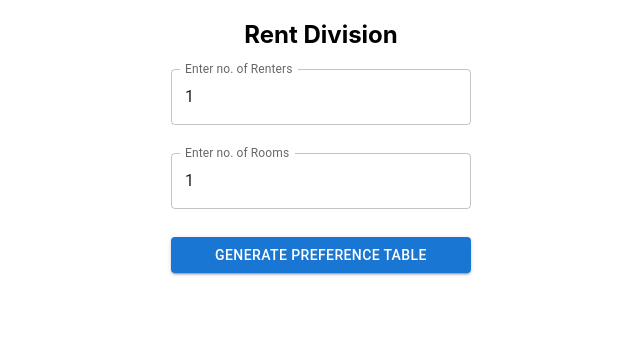
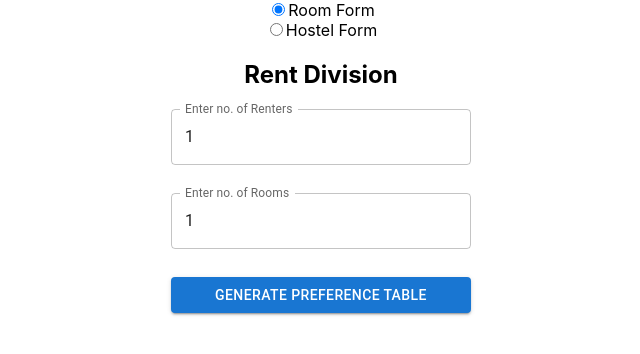
Before and after one commit to santoshkavhar/Rent-Division-UI, a React (Create React App) app: page / in a window 1280 px wide. Shown: the top 354 px of the page, without its empty margins (319-959 px from the left). Built offline with nearby package versions, Linux system fonts and the light colour scheme.

Commit message:
Radio button added to get hostel floor or just room rent division

```diff
--- a/src/App.js
+++ b/src/App.js
@@ -1,11 +1,27 @@
+import React, { useState } from 'react'; // Don't forget to import useState
 import logo from './logo.svg';
 import './App.css';
 import Form from './Form';
+import HostelForm from './HostelForm'; // Import HostelForm component
 
 function App() {
+  const [displayForm, setDisplayForm] = useState(true); // State to control which form to display
+
+  const handleDisplayChange = () => {
+    setDisplayForm(!displayForm); // Toggle the displayForm state
+  };
+
   return (
     <div className="App">
-      <Form />
+      <div>
+        <input type="radio" id="originalForm" name="formType" value="original" checked={displayForm} onChange={handleDisplayChange} />
+        <label htmlFor="originalForm">Room Form</label>
+      </div>
+      <div>
+        <input type="radio" id="hostelForm" name="formType" value="hostel" checked={!displayForm} onChange={handleDisplayChange} />
+        <label htmlFor="hostelForm">Hostel Form</label>
+      </div>
+      {displayForm ? <Form /> : <HostelForm />} {/* Conditionally render based on displayForm state */}
     </div>
   );
 }
```
